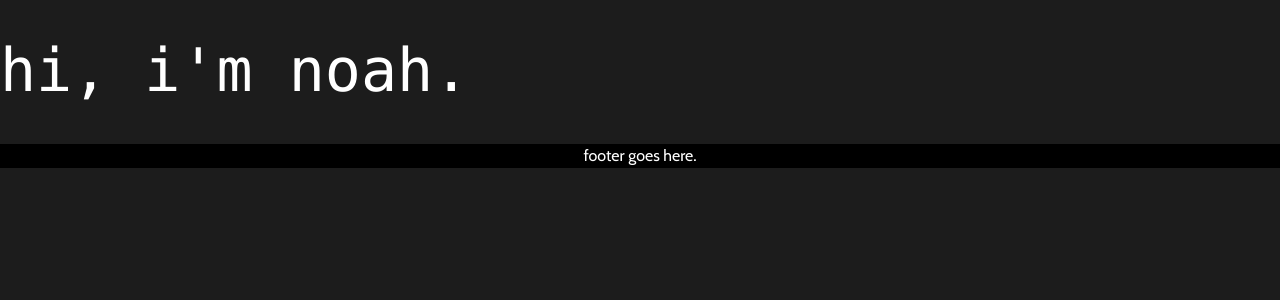
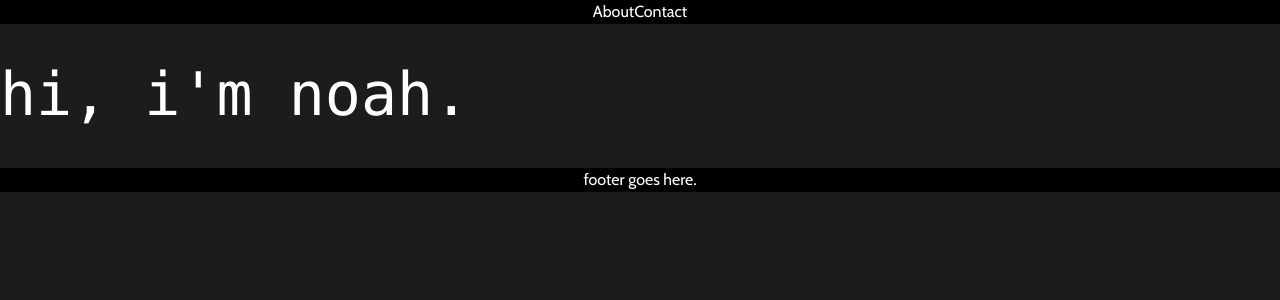
Before and after one commit to Tsuyae/personal-website, a Next.js app in the folder frontend/: page / in a window 1280 px wide. Shown: the top 300 px of the page. Built offline with nearby package versions, Linux system fonts and the light colour scheme.

Commit message:
Fix NavLink props

```diff
--- a/frontend/components/elements/nav-link.tsx
+++ b/frontend/components/elements/nav-link.tsx
@@ -4,6 +4,6 @@ import { NavLinkProps } from "../../schema/types"
 
 export default function NavLink(props : NavLinkProps) {
   return (
-    <Link {...props}/>
+    <Link className={props.className} href={props.href}>{props.text}</Link>
   )
 }
--- a/frontend/components/sections/nav.tsx
+++ b/frontend/components/sections/nav.tsx
@@ -7,11 +7,11 @@ export const Nav = (props: NavProps) => {
     return(
       <nav id='navbar'>
         <div className='flex justify-center items-center bg-black text-2xl gap-4 py-4'>
-            {
-                props.links.map(
-                    (link, index) => (<NavLink key={index} href={link.href} text={link.text}/>)
-                    )
-            }
+          {
+            props.links.map(
+              (link, index) => (<NavLink key={index} text={link.text} href={link.href}/>)
+            )
+          }
         </div>
       </nav>
     )
--- a/frontend/schema/types.ts
+++ b/frontend/schema/types.ts
@@ -1,7 +1,11 @@
+//Data Types
+
 interface link {
     text : string
     href : string
 }
+
+//Props
 
 export type NavProps = {
     links : link[]
```
